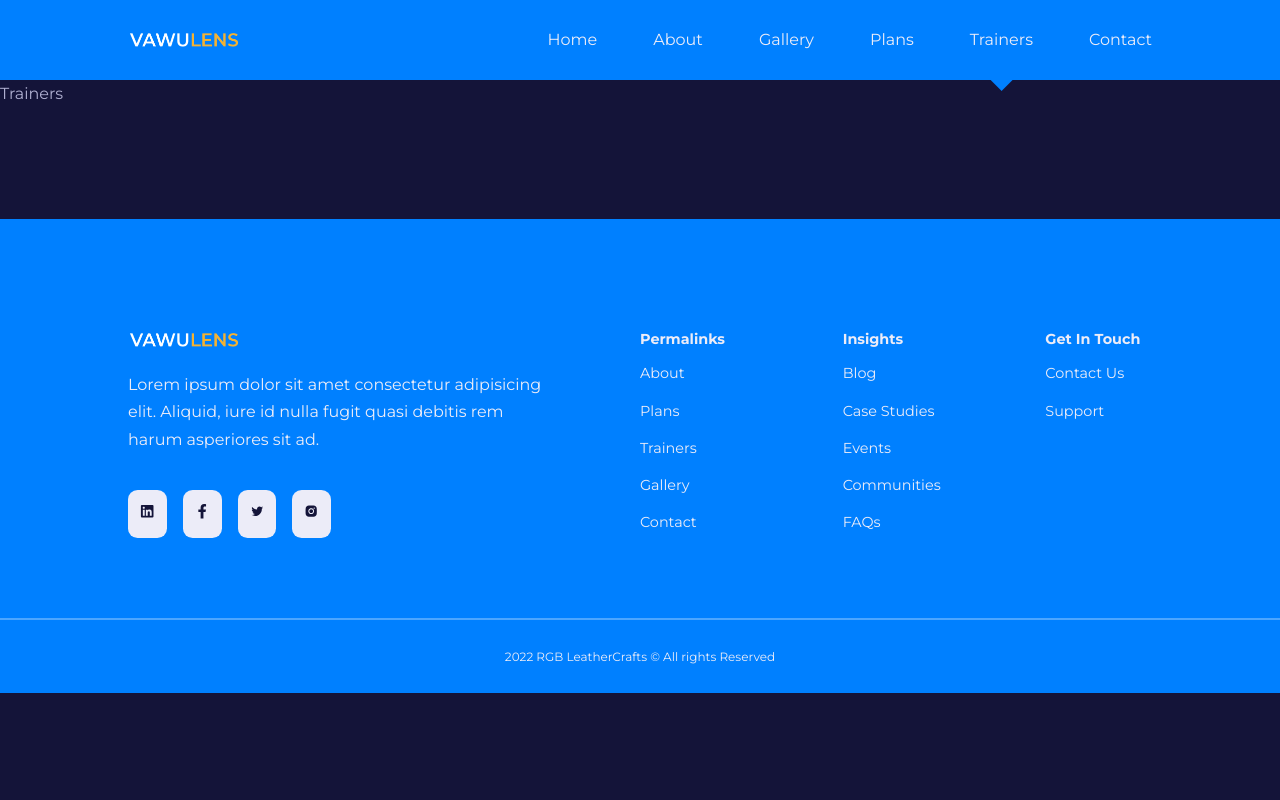
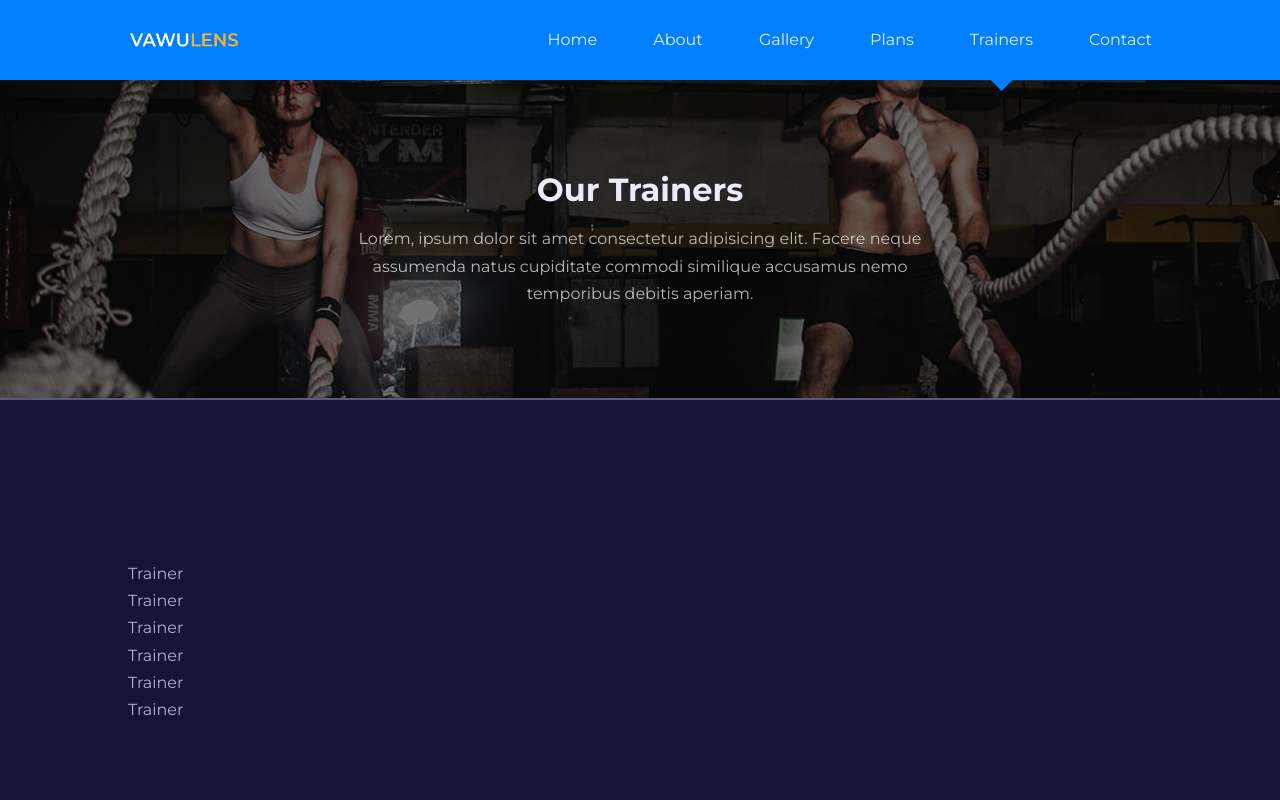
Before and after one commit to kodesand/React-website, a React (Vite) app: page /trainers in a window 1280 px wide. Shown: the top 800 px of the page. Built offline with nearby package versions, Linux system fonts and the light colour scheme.

Commit message:
trainers page jsx

```diff
--- /dev/null
+++ b/src/components/Trainer/index.jsx
@@ -0,0 +1,5 @@
+const Trainer = () => {
+  return <div>Trainer</div>
+}
+
+export default Trainer
--- a/src/pages/trainers/Trainers.jsx
+++ b/src/pages/trainers/Trainers.jsx
@@ -1,5 +1,30 @@
+import { BsInstagram } from 'react-icons/bs'
+import { AiOutlineTwitter } from 'react-icons/ai'
+import { FaFacebookF, FaLinkedinIn } from 'react-icons/fa'
+
+import Header from '@/components/Header'
+import HeaderImage from '/images/header_bg_5.jpg'
+import trainers from './data.js'
+import './trainers.css'
+import Trainer from '@/components/Trainer'
+
 const Trainers = () => {
-  return <div>Trainers</div>
+  return (
+    <>
+      <Header title='Our Trainers' image={HeaderImage}>
+        Lorem, ipsum dolor sit amet consectetur adipisicing elit. Facere neque
+        assumenda natus cupiditate commodi similique accusamus nemo temporibus
+        debitis aperiam.
+      </Header>
+      <section className='trainers'>
+        <div className='container trainers__container'>
+          {trainers.map(({ id, image, name, job, socials }) => {
+            return <Trainer key={id}></Trainer>
+          })}
+        </div>
+      </section>
+    </>
+  )
 }
 
 export default Trainers
--- /dev/null
+++ b/src/pages/trainers/data.js
@@ -0,0 +1,83 @@
+const Trainer1 = './images/trainer1.jpg'
+const Trainer2 = './images/trainer2.jpg'
+const Trainer3 = './images/trainer3.jpg'
+const Trainer4 = './images/trainer4.jpg'
+const Trainer5 = './images/trainer5.jpg'
+const Trainer6 = './images/trainer6.jpg'
+
+const trainers = [
+  {
+    id: 1,
+    image: Trainer1,
+    name: 'John Doe',
+    job: 'Aerobic Trainer',
+    socials: [
+      'https://instagram.com/',
+      'https://twitter.com/',
+      'https://facebook.com/',
+      'https://linkedin.com/',
+    ],
+  },
+  {
+    id: 2,
+    image: Trainer2,
+    name: 'Daniel vinyo',
+    job: 'Speed Trainer',
+    socials: [
+      'https://instagram.com/',
+      'https://twitter.com/',
+      'https://facebook.com/',
+      'https://linkedin.com/',
+    ],
+  },
+  {
+    id: 3,
+    image: Trainer3,
+    name: 'Edem Quist',
+    job: 'Flexibility Trainer',
+    socials: [
+      'https://instagram.com/',
+      'https://twitter.com/',
+      'https://facebook.com/',
+      'https://linkedin.com/',
+    ],
+  },
+  {
+    id: 4,
+    image: Trainer4,
+    name: 'Shatta Wale',
+    job: 'Body Composition Trainer',
+    socials: [
+      'https://instagram.com/',
+      'https://twitter.com/',
+      'https://facebook.com/',
+      'https://linkedin.com/',
+    ],
+  },
+  {
+    id: 5,
+    image: Trainer5,
+    name: 'Diana Ayi',
+    job: 'Circuit Trainer',
+    socials: [
+      'https://instagram.com/',
+      'https://twitter.com/',
+      'https://facebook.com/',
+      'https://linkedin.com/',
+    ],
+  },
+  {
+    id: 6,
+    image: Trainer6,
+    name: 'Wayne Carter',
+    job: 'Physical Intelligence Trainer',
+    socials: [
+      'https://instagram.com/',
+      'https://twitter.com/',
+      'https://facebook.com/',
+      'https://linkedin.com/',
+    ],
+  },
+]
+
+export default trainers
```
